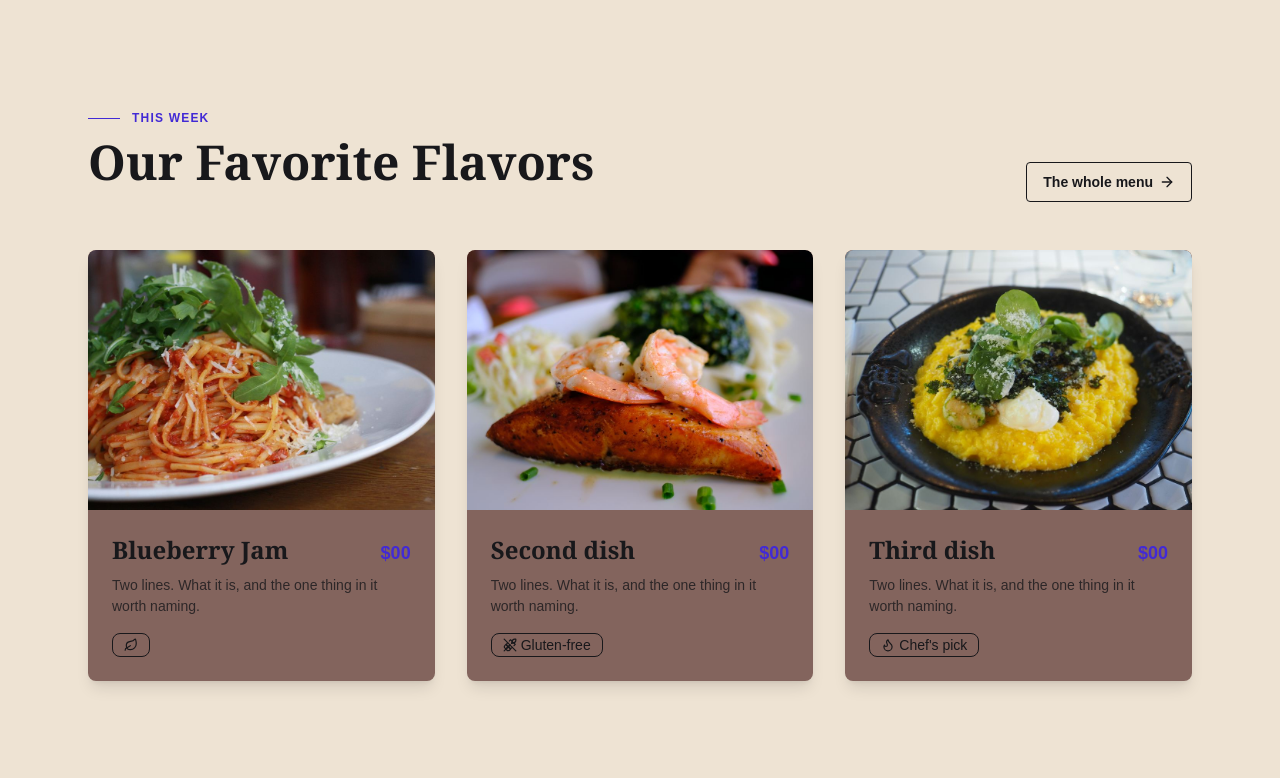
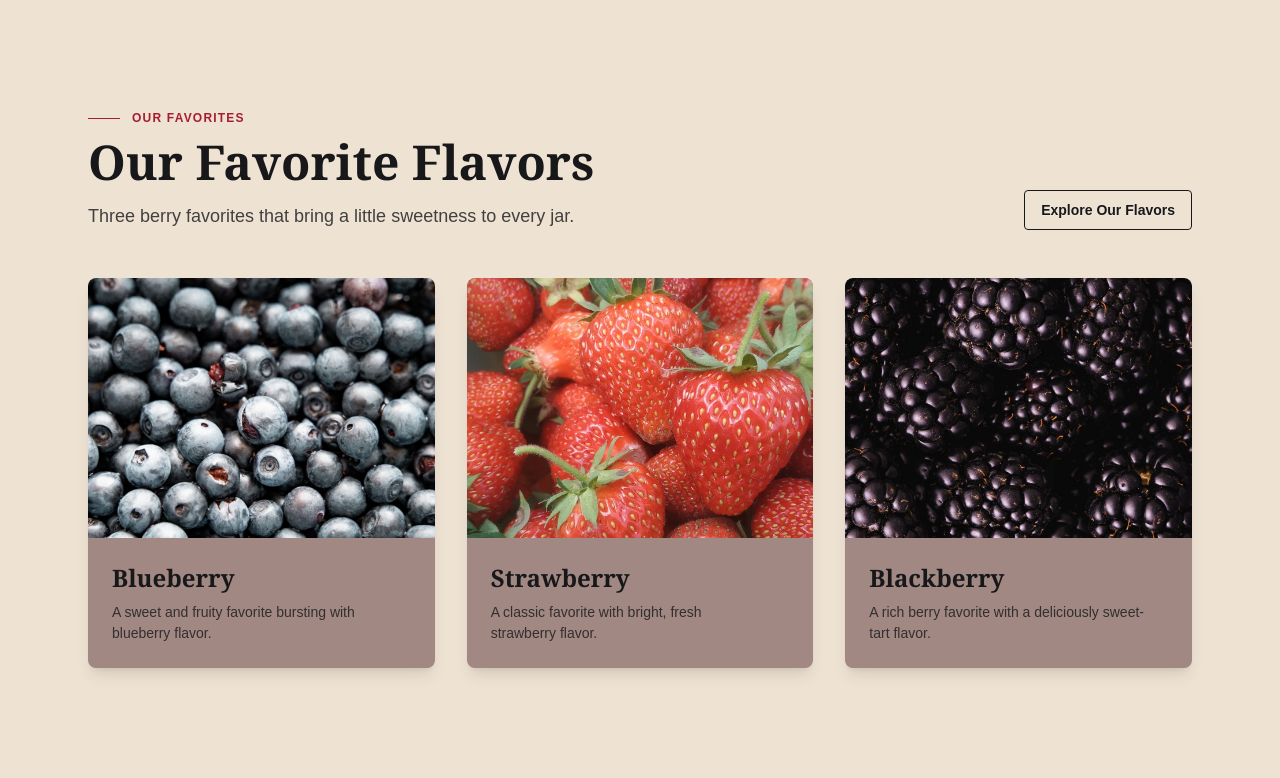
Before and after one commit to katharinerennison/Glenallen-LLC, a plain HTML site: page index.html in a window 1280 px wide. Shown: the part 862-1640 px from the top of the page. Drawn offline with nearby package versions, Linux system fonts and the light colour scheme; a web font is replaced by a local one.

Commit message:
thursday after school

```diff
--- a/custom.css
+++ b/custom.css
@@ -1,11 +1,12 @@
 /**COLORS**/
 
 [data-theme='Picnic'] {
+  --color-primary: #EEE3D3;
   --color-darkred: #A61D30;
   --color-lightred: #D4777F;
   --color-cream: #EEE3D3;
   --color-lightbrown: #B59B92;
-  --color-brown: #83645D;
+  --color-brown: #a18882;
 }
 
 /**FONTS**/
@@ -42,5 +43,18 @@
 }
 
 .card {
-  background-color: #83645D;
+  background-color: #a18882;
 }
+.eyebrow {
+  color:#A61D30
+}
+
+.navbar {
+  background-color: #D4777F;
+  color: white
+}
+
+.navbar .btn {
+  color: #A61D30;
+  background-color:#f1bcae
+}
--- a/index.html
+++ b/index.html
@@ -227,107 +227,65 @@
     </section>
     <!-- ===== END FACTS ===== -->
 
-    <!-- ===== DISHES ===== -->
-    <!-- Three, and parallel: if one has a photo, they all do. Every <img> keeps
-           its width and height, so the page doesn't jump while pictures load. -->
+<!-- ===== FAVORITE FLAVORS ===== -->
 <section id="dishes" class="px-6 py-20 md:py-28 max-w-6xl mx-auto">
   <div class="flex flex-wrap items-end justify-between gap-6 mb-12" data-reveal>
     <div class="max-w-2xl">
-          <p class="eyebrow text-primary font-bold uppercase tracking-widest text-xs mb-3">This week</p>
+      <p class="eyebrow text-primary font-bold uppercase tracking-widest text-xs mb-3">Our favorites</p>
       <h2 class="font-display text-4xl md:text-5xl font-bold mb-4">Our Favorite Flavors</h2>
+      <p class="text-lg opacity-80">Three berry favorites that bring a little sweetness to every jar.</p>
     </div>
-        <a class="btn btn-outline" href="menu.html">The whole menu <svg class="size-4" viewBox="0 0 24 24" fill="none"
-            stroke="currentColor" stroke-width="2" stroke-linecap="round" stroke-linejoin="round" aria-hidden="true">
-            <path d="M5 12h14" />
-            <path d="m12 5 7 7-7 7" />
-          </svg></a>
+    <a class="btn btn-outline" href="menu.html">Explore Our Flavors</a>
   </div>
 
   <div class="grid grid-cols-1 md:grid-cols-3 gap-8">
-        <!-- alt says what the image is FOR. Then credit it in the footer.
-               data-reveal fades each card up as it scrolls into view. -->
-        <article
-          class="card bg-base-200 shadow-lg overflow-hidden group transition duration-300 hover:-translate-y-1 hover:shadow-2xl"
-          data-reveal>
+
+    <!-- BLUEBERRY -->
+    <article class="card bg-base-200 shadow-lg overflow-hidden group transition duration-300 hover:-translate-y-1 hover:shadow-2xl" data-reveal>
       <figure class="aspect-[4/3] overflow-hidden">
-            <img class="size-full object-cover transition duration-500 group-hover:scale-105" src="img/dish-pasta.jpg"
-              width="900" height="675" loading="lazy" alt="Spaghetti in tomato sauce under rocket and shaved cheese" />
+        <img class="size-full object-cover transition duration-500 group-hover:scale-105"
+          src="img/blueberries.jpg"
+          width="900" height="675" loading="lazy"
+          alt="Blueberry flavor" />
       </figure>
       <div class="card-body">
-            <div class="flex items-baseline justify-between gap-4">
-              <h3 class="card-title font-display text-2xl">Blueberry Jam</h3>
-              <p class="grow-0 font-bold text-primary text-lg">$00</p>
-            </div>
-            <p class="opacity-80">Two lines. What it is, and the one thing in it worth naming.</p>
-            <div class="card-actions mt-2">
-              <span class="badge badge-outline gap-1"><svg class="size-3.5" viewBox="0 0 24 24" fill="none"
-                  stroke="currentColor" stroke-width="2" stroke-linecap="round" stroke-linejoin="round"
-                  aria-hidden="true">
-                  <path
-                    d="M11 20a10 10 0 0010-10 25.9 25.9 0 00-1.04-7.281 1 1 0 00-1.755-.325C15.833 5.5 13 5.5 9.8 6.1A7 7 0 0011 20" />
-                  <path d="M2 21a5 5 0 012.911-4.544C7.613 15.212 8.351 15.24 11 13" />
-            </div>
+        <h3 class="card-title font-display text-2xl">Blueberry</h3>
+        <p class="opacity-80">A sweet and fruity favorite bursting with blueberry flavor.</p>
       </div>
     </article>
 
-        <article
-          class="card bg-base-200 shadow-lg overflow-hidden group transition duration-300 hover:-translate-y-1 hover:shadow-2xl"
-          data-reveal>
+    <!-- STRAWBERRY -->
+    <article class="card bg-base-200 shadow-lg overflow-hidden group transition duration-300 hover:-translate-y-1 hover:shadow-2xl" data-reveal>
       <figure class="aspect-[4/3] overflow-hidden">
-            <img class="size-full object-cover transition duration-500 group-hover:scale-105" src="img/dish-salmon.jpg"
-              width="900" height="675" loading="lazy" alt="Seared salmon topped with shrimp, beside creamed spinach" />
+        <img class="size-full object-cover transition duration-500 group-hover:scale-105"
+          src="img/Strawberries.jpg"
+          width="900" height="675" loading="lazy"
+          alt="Strawberry flavor" />
       </figure>
       <div class="card-body">
-            <div class="flex items-baseline justify-between gap-4">
-              <h3 class="card-title font-display text-2xl">Second dish</h3>
-              <p class="grow-0 font-bold text-primary text-lg">$00</p>
-            </div>
-            <p class="opacity-80">Two lines. What it is, and the one thing in it worth naming.</p>
-            <div class="card-actions mt-2">
-              <span class="badge badge-outline gap-1"><svg class="size-3.5" viewBox="0 0 24 24" fill="none"
-                  stroke="currentColor" stroke-width="2" stroke-linecap="round" stroke-linejoin="round"
-                  aria-hidden="true">
-                  <path d="m2 22 10-10" />
-                  <path d="m16 8-1.17 1.17" />
-                  <path d="M3.47 12.53 5 11l1.53 1.53a3.5 3.5 0 0 1 0 4.94L5 19l-1.53-1.53a3.5 3.5 0 0 1 0-4.94Z" />
-                  <path d="m8 8-.53.53a3.5 3.5 0 0 0 0 4.94L9 15l1.53-1.53c.55-.55.88-1.25.98-1.97" />
-                  <path d="M10.91 5.26c.15-.26.34-.51.56-.73L13 3l1.53 1.53a3.5 3.5 0 0 1 .28 4.62" />
-                  <path d="M20 2h2v2a4 4 0 0 1-4 4h-2V6a4 4 0 0 1 4-4Z" />
-                  <path d="M11.47 17.47 13 19l-1.53 1.53a3.5 3.5 0 0 1-4.94 0L5 19l1.53-1.53a3.5 3.5 0 0 1 4.94 0Z" />
-                  <path d="m16 16-.53.53a3.5 3.5 0 0 1-4.94 0L9 15l1.53-1.53a3.49 3.49 0 0 1 1.97-.98" />
-                  <path d="M18.74 13.09c.26-.15.51-.34.73-.56L21 11l-1.53-1.53a3.5 3.5 0 0 0-4.62-.28" />
-                  <line x1="2" x2="22" y1="2" y2="22" />
-                </svg> Gluten-free</span>
-            </div>
+        <h3 class="card-title font-display text-2xl">Strawberry</h3>
+        <p class="opacity-80">A classic favorite with bright, fresh strawberry flavor.</p>
       </div>
     </article>
 
-        <article
-          class="card bg-base-200 shadow-lg overflow-hidden group transition duration-300 hover:-translate-y-1 hover:shadow-2xl"
-          data-reveal>
+    <!-- BLACKBERRY -->
+    <article class="card bg-base-200 shadow-lg overflow-hidden group transition duration-300 hover:-translate-y-1 hover:shadow-2xl" data-reveal>
       <figure class="aspect-[4/3] overflow-hidden">
-            <img class="size-full object-cover transition duration-500 group-hover:scale-105" src="img/dish-risotto.jpg"
-              width="900" height="675" loading="lazy" alt="Saffron risotto with greens in a black cast-iron dish" />
+        <img class="size-full object-cover transition duration-500 group-hover:scale-105"
+          src="img/blackberries.jpg"
+          width="900" height="675" loading="lazy"
+          alt="Blackberry flavor" />
       </figure>
       <div class="card-body">
-            <div class="flex items-baseline justify-between gap-4">
-              <h3 class="card-title font-display text-2xl">Third dish</h3>
-              <p class="grow-0 font-bold text-primary text-lg">$00</p>
-            </div>
-            <p class="opacity-80">Two lines. What it is, and the one thing in it worth naming.</p>
-            <div class="card-actions mt-2">
-              <span class="badge badge-outline gap-1"><svg class="size-3.5" viewBox="0 0 24 24" fill="none"
-                  stroke="currentColor" stroke-width="2" stroke-linecap="round" stroke-linejoin="round"
-                  aria-hidden="true">
-                  <path
-                    d="M12 3q1 4 4 6.5t3 5.5a1 1 0 0 1-14 0 5 5 0 0 1 1-3 1 1 0 0 0 5 0c0-2-1.5-3-1.5-5q0-2 2.5-4" />
-                </svg> Chef's pick</span>
-            </div>
+        <h3 class="card-title font-display text-2xl">Blackberry</h3>
+        <p class="opacity-80">A rich berry favorite with a deliciously sweet-tart flavor.</p>
       </div>
     </article>
+
   </div>
 </section>
-    <!-- ===== END DISHES ===== -->
+<!-- ===== END FAVORITE FLAVORS ===== -->
+
 
     <!-- ===== STORY ===== -->
     <!-- Text one side, picture the other. On a phone the text comes first. -->
```
Lines whose indentation alone changed are shown as unchanged.
